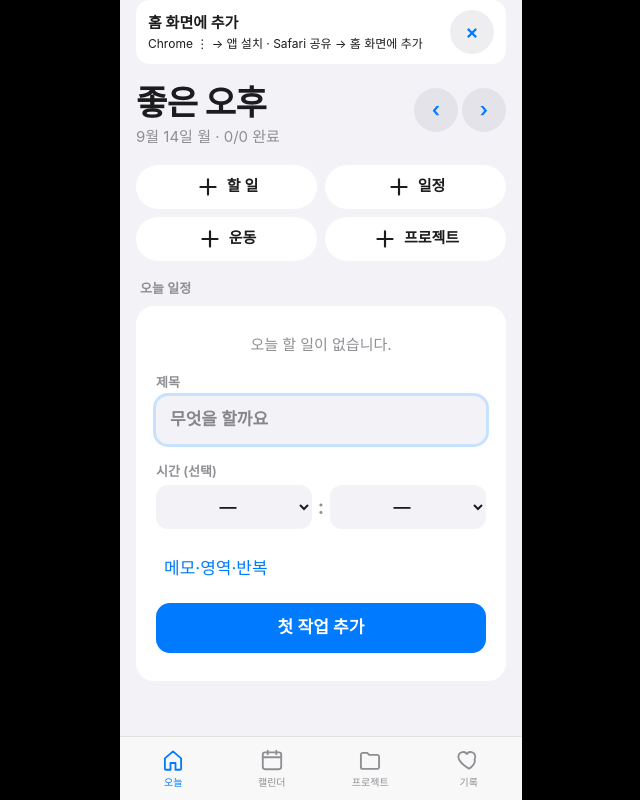
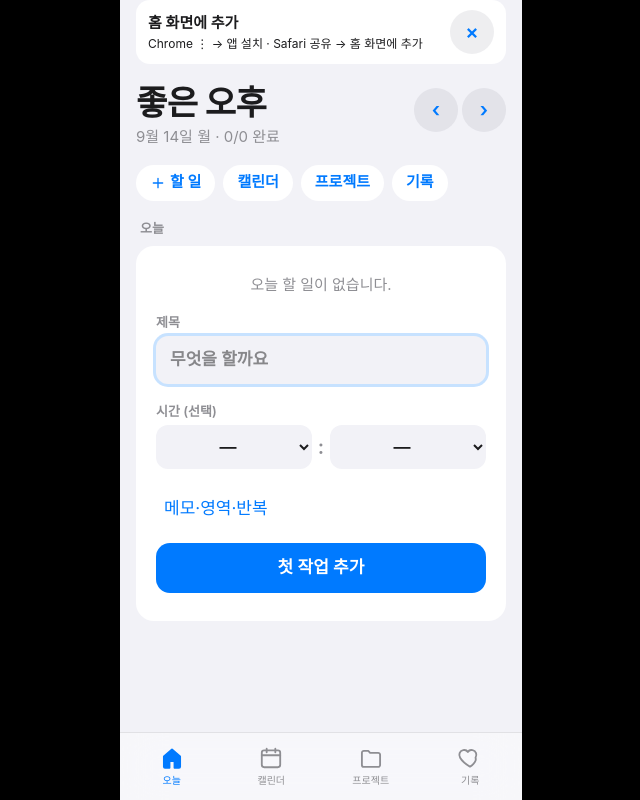
Before and after one commit to wiserlab10/compound-empty-ledger, a Next.js app: page / in a window 1280 px wide. Shown: the whole page, without its empty margins (319-959 px from the left). Built offline with nearby package versions, Linux system fonts and the light colour scheme.

Commit message:
Apple visual polish; keep 오늘/캘린더/프로젝트/기록 IA

```diff
--- a/app/globals.css
+++ b/app/globals.css
@@ -238,30 +238,44 @@ textarea.input {
   cursor: pointer;
 }
 
-.capsules {
-  display: grid;
-  grid-template-columns: repeat(2, 1fr);
+.jump-row {
+  display: flex;
   gap: 8px;
-  margin: 16px 0 8px;
+  margin: 16px 0 4px;
+  overflow-x: auto;
 }
 
-.capsule {
-  min-height: 44px;
+.jump-link {
+  appearance: none;
   border: 0;
+  min-height: 36px;
+  padding: 0 14px;
   border-radius: var(--radius-pill);
   background: var(--color-fill);
-  color: var(--color-text);
+  color: var(--color-accent);
   font-size: 15px;
   font-weight: 600;
-  display: flex;
+  display: inline-flex;
   align-items: center;
-  justify-content: center;
-  gap: 6px;
+  gap: 4px;
+  white-space: nowrap;
   cursor: pointer;
 }
 
-.capsule:active {
+.jump-link:active {
   background: var(--neutral-200);
+}
+
+.jump-icon {
+  width: 16px;
+  height: 16px;
+}
+
+.chevron {
+  width: 8px;
+  height: 14px;
+  color: #c7c7cc;
+  flex-shrink: 0;
 }
 
 .row {
@@ -354,10 +368,10 @@ textarea.input {
   display: grid;
   grid-template-columns: repeat(4, 1fr);
   border-top: 0.5px solid var(--color-sep);
-  background: rgba(249, 249, 249, 0.92);
+  background: rgba(249, 249, 251, 0.86);
   backdrop-filter: saturate(180%) blur(20px);
   -webkit-backdrop-filter: saturate(180%) blur(20px);
-  padding: 4px 4px calc(6px + env(safe-area-inset-bottom, 0px));
+  padding: 6px 2px calc(8px + env(safe-area-inset-bottom, 0px));
 }
 
 .nav-item {
@@ -570,7 +584,29 @@ textarea.input {
   padding: 6px 0;
 }
 
-.week-cell[data-on="true"] {
+.week-dow {
+  font-size: 11px;
+  font-weight: 600;
+  color: var(--color-muted);
+}
+
+.week-num {
+  width: 32px;
+  height: 32px;
+  margin: 2px auto 0;
+  display: inline-flex;
+  align-items: center;
+  justify-content: center;
+  border-radius: 50%;
+  font-size: 17px;
+  font-weight: 600;
+}
+
+.week-cell[data-on="true"] .week-dow {
+  color: var(--color-accent);
+}
+
+.week-cell[data-on="true"] .week-num {
   background: var(--color-accent);
   color: #fff;
 }
--- a/components/BottomNav.tsx
+++ b/components/BottomNav.tsx
@@ -28,7 +28,7 @@ export function BottomNav({
           aria-current={tab === t.id ? "page" : undefined}
           onClick={() => onChange(t.id)}
         >
-          <t.Icon />
+          <t.Icon filled={tab === t.id} />
           <span className="nav-name">{t.name}</span>
         </button>
       ))}
--- a/components/CalendarTab.tsx
+++ b/components/CalendarTab.tsx
@@ -180,10 +180,8 @@ export function CalendarTab() {
           const on = iso === selectedDate;
           return (
             <button key={iso} type="button" className="week-cell" data-on={on} onClick={() => setSelectedDate(iso)}>
-              <div className="text-[11px] font-semibold" style={{ opacity: 0.7 }}>
-                {WEEKDAYS_KR[i]}
-              </div>
-              <div className="text-[17px] font-semibold">{parseISODate(iso).getDate()}</div>
+              <div className="week-dow">{WEEKDAYS_KR[i]}</div>
+              <div className="week-num">{parseISODate(iso).getDate()}</div>
             </button>
           );
         })}
--- a/components/Icons.tsx
+++ b/components/Icons.tsx
@@ -1,10 +1,13 @@
 'use client';
 
-export function IconHome({ className = "nav-icon" }: { className?: string }) {
+type IconProps = { className?: string; filled?: boolean };
+
+export function IconHome({ className = "nav-icon", filled = false }: IconProps) {
   return (
     <svg className={className} viewBox="0 0 24 24" fill="none" aria-hidden>
       <path
         d="M4.5 10.5 12 4l7.5 6.5V20a1 1 0 0 1-1 1h-4.2v-6.2h-4.6V21H5.5a1 1 0 0 1-1-1v-9.5Z"
+        fill={filled ? "currentColor" : "none"}
         stroke="currentColor"
         strokeWidth="1.7"
         strokeLinejoin="round"
@@ -13,20 +16,35 @@ export function IconHome({ className = "nav-icon" }: { className?: string }) {
   );
 }
 
-export function IconCalendar({ className = "nav-icon" }: { className?: string }) {
+export function IconCalendar({ className = "nav-icon", filled = false }: IconProps) {
   return (
     <svg className={className} viewBox="0 0 24 24" fill="none" aria-hidden>
-      <rect x="3.5" y="5" width="17" height="15.5" rx="2.2" stroke="currentColor" strokeWidth="1.7" />
-      <path d="M3.5 9.5h17M8 3.5v3.2M16 3.5v3.2" stroke="currentColor" strokeWidth="1.7" strokeLinecap="round" />
+      <rect
+        x="3.5"
+        y="5"
+        width="17"
+        height="15.5"
+        rx="2.2"
+        fill={filled ? "currentColor" : "none"}
+        stroke="currentColor"
+        strokeWidth="1.7"
+      />
+      <path
+        d="M3.5 9.5h17M8 3.5v3.2M16 3.5v3.2"
+        stroke={filled ? "#fff" : "currentColor"}
+        strokeWidth="1.7"
+        strokeLinecap="round"
+      />
     </svg>
   );
 }
 
-export function IconFolder({ className = "nav-icon" }: { className?: string }) {
+export function IconFolder({ className = "nav-icon", filled = false }: IconProps) {
   return (
     <svg className={className} viewBox="0 0 24 24" fill="none" aria-hidden>
       <path
         d="M3.6 7.2A1.8 1.8 0 0 1 5.4 5.4h4.1l1.7 1.8h7.4A1.8 1.8 0 0 1 20.4 9v9.4a1.8 1.8 0 0 1-1.8 1.8H5.4A1.8 1.8 0 0 1 3.6 18.4V7.2Z"
+        fill={filled ? "currentColor" : "none"}
         stroke="currentColor"
         strokeWidth="1.7"
         strokeLinejoin="round"
@@ -35,11 +53,12 @@ export function IconFolder({ className = "nav-icon" }: { className?: string }) {
   );
 }
 
-export function IconHeart({ className = "nav-icon" }: { className?: string }) {
+export function IconHeart({ className = "nav-icon", filled = false }: IconProps) {
   return (
     <svg className={className} viewBox="0 0 24 24" fill="none" aria-hidden>
       <path
         d="M12 20s-6.8-4.2-9.1-8.3C1.2 8.8 2.4 5.6 5.6 4.8c1.8-.5 3.5.2 4.4 1.6.9-1.4 2.6-2.1 4.4-1.6 3.2.8 4.4 4 2.7 6.9C18.8 15.8 12 20 12 20Z"
+        fill={filled ? "currentColor" : "none"}
         stroke="currentColor"
         strokeWidth="1.7"
         strokeLinejoin="round"
@@ -55,3 +74,11 @@ export function IconPlus({ className = "nav-icon" }: { className?: string }) {
     </svg>
   );
 }
+
+export function IconChevron() {
+  return (
+    <svg className="chevron" viewBox="0 0 12 20" fill="none" aria-hidden>
+      <path d="M2.5 2.5 9.5 10l-7 7.5" stroke="currentColor" strokeWidth="1.8" strokeLinecap="round" />
+    </svg>
+  );
+}
--- a/components/ProjectsTab.tsx
+++ b/components/ProjectsTab.tsx
@@ -1,6 +1,7 @@
 'use client';
 
 import { useEffect, useMemo, useRef, useState } from "react";
+import { IconChevron } from "@/components/Icons";
 import { EmptyState, useFlash } from "@/components/Mobile";
 import { useCompound } from "@/lib/store";
 import type { TrackId } from "@/lib/types";
@@ -106,13 +107,16 @@ export function ProjectsTab() {
                 <div className="row">
                   <button
                     type="button"
-                    className="flex-1 min-w-0 text-left"
+                    className="flex-1 min-w-0 text-left flex items-center gap-2"
                     onClick={() => setOpenId((cur) => (cur === p.id ? "" : p.id))}
                   >
-                    <span className="block text-[17px]">{p.label}</span>
-                    <span className="block text-[13px] text-muted">
-                      {done}/{total} · {pct}%
+                    <span className="flex-1 min-w-0">
+                      <span className="block text-[17px]">{p.label}</span>
+                      <span className="block text-[13px] text-muted">
+                        {done}/{total} · {pct}%
+                      </span>
                     </span>
+                    <IconChevron />
                   </button>
                   <button type="button" className="text-link" onClick={() => startAdd(p.id)}>
                     작업
--- a/components/TodayTab.tsx
+++ b/components/TodayTab.tsx
@@ -242,36 +242,36 @@ export function TodayTab() {
         </button>
       ) : null}
 
-      <div className="capsules">
+      <div className="jump-row">
         <button
           type="button"
-          className="capsule"
+          className="jump-link"
           onClick={() => {
             if (plan.length === 0) emptyRef.current?.focus();
             else quickRef.current?.focus();
           }}
         >
-          <IconPlus className="nav-icon" /> 할 일
+          <IconPlus className="jump-icon" /> 할 일
         </button>
         <button
           type="button"
-          className="capsule"
+          className="jump-link"
           onClick={() => {
             setSelectedDate(today);
             setTab("calendar");
           }}
         >
-          <IconPlus className="nav-icon" /> 일정
+          캘린더
         </button>
-        <button type="button" className="capsule" onClick={() => setTab("log")}>
-          <IconPlus className="nav-icon" /> 운동
+        <button type="button" className="jump-link" onClick={() => setTab("projects")}>
+          프로젝트
         </button>
-        <button type="button" className="capsule" onClick={() => setTab("projects")}>
-          <IconPlus className="nav-icon" /> 프로젝트
+        <button type="button" className="jump-link" onClick={() => setTab("log")}>
+          기록
         </button>
       </div>
 
-      <p className="section-title">오늘 일정</p>
+      <p className="section-title">오늘</p>
       {plan.length === 0 ? (
         <div className="empty card">
           <p>오늘 할 일이 없습니다.</p>
--- a/public/sw.js
+++ b/public/sw.js
@@ -1,4 +1,4 @@
-const CACHE = "compound-v10";
+const CACHE = "compound-v11";
 const PRECACHE = [
   "/",
   "/manifest.json",
```
Also changed, not shown: 1 other file (tests, documents, lock files or other folders).
